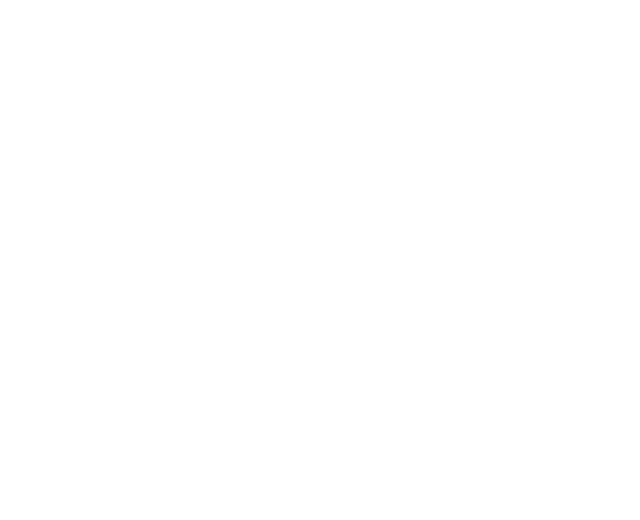
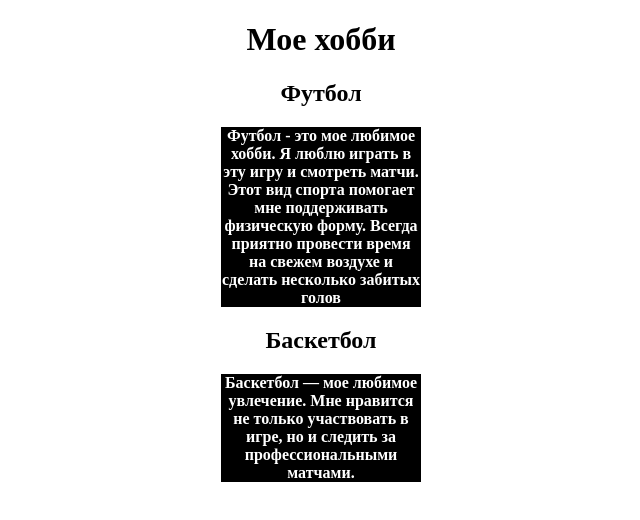
Before and after one commit to Dvkir23/homework3, a plain HTML site: page index.html in a window 1280 px wide. Shown: the whole page, without its empty margins (319-959 px from the left). Drawn offline with Linux system fonts and the light colour scheme.

Commit message:
change index

```diff
--- a/index.html
+++ b/index.html
@@ -1,11 +1,28 @@
 <!DOCTYPE html>
 <html lang="en">
-<head>
-    <meta charset="UTF-8">
-    <meta name="viewport" content="width=device-width, initial-scale=1.0">
-    <title>Document</title>
-</head>
-<body>
-
-</body>
+  <head>
+    <meta charset="UTF-8" />
+    <title>Hobi</title>
+  </head>
+  <body>
+    <div>
+        <h1 style="text-align: center; color: black;">
+            Мое хобби
+        </h1>
+        <div>
+        <h2 style="text-align: center; color: black;">
+            Футбол
+        </h2>
+        <p style="text-align: center; background: black; color: white; margin: 10px auto; font-weight: bold; width: 200px;">
+            Футбол - это мое любимое хобби. Я люблю играть в эту игру и смотреть матчи. Этот вид спорта помогает мне поддерживать физическую форму. Всегда приятно провести время на свежем воздухе и сделать несколько забитых голов
+        </p>
+        <h2 style="text-align: center; color: black;">
+            Баскетбол
+        </h2>
+        <p style="text-align: center; background: black; color: white; margin: 10px auto; font-weight: bold; width: 200px;">
+            Баскетбол — мое любимое увлечение. Мне нравится не только участвовать в игре, но и следить за профессиональными матчами.
+        </p>
+        </div>
+    </div>
+  </body>
 </html>
```
